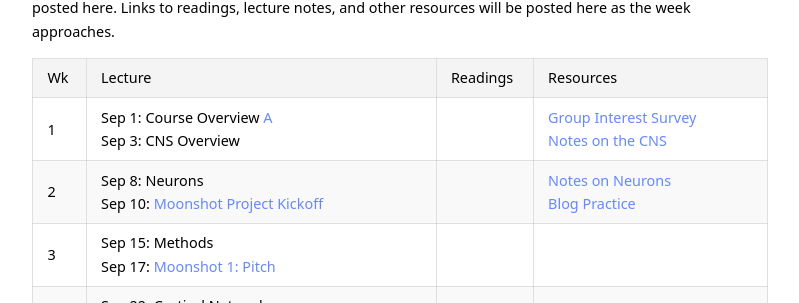
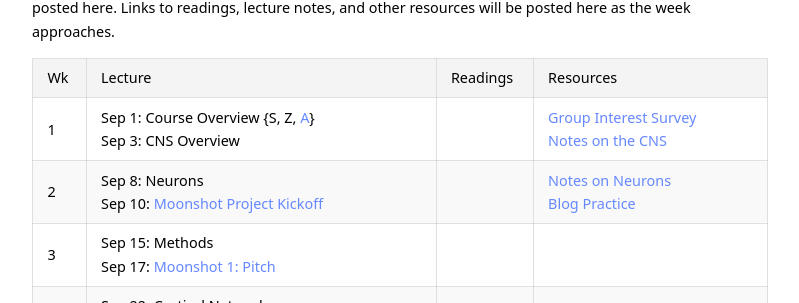
Before and after one commit to kschuler/ling104, a Jekyll site: the page built from index.md, in a window 1280 px wide and 900 px high, scrolled down 2090 px. Shown: the part 152-455 px from the top of the window, without its empty margins (240-1039 px from the left). Built offline with Jekyll 4.4.1, drawn with Linux system fonts in a browser that asks for light colours.

```diff
--- a/index.md
+++ b/index.md
@@ -59,7 +59,7 @@ Schedule is subject to change. All Zoom recordings (Z), lecture slides (S), and
 
 Wk  | Lecture | Readings | Resources
   --- | --- | --- | ---
-1 | Sep 1: Course Overview [A](https://public.3.basecamp.com/p/ismVEybSUKZi8Cs3Sr9K6gXw) <br> Sep 3: CNS Overview| | [Group Interest Survey](https://docs.google.com/forms/d/e/1FAIpQLSdU4Y-ZM0auaqjuSZLJ6Hw4xU5kR4_Wk7S1XUuww1IiI6QxPQ/viewform?usp=sf_link) <br>[Notes on the CNS](https://docs.google.com/document/d/1PRnxbS35voE_a0O-zt9b5AgpzA90kzHGQmPOjIeMIoo)
+1 | Sep 1: Course Overview {S, Z, [A](https://public.3.basecamp.com/p/ismVEybSUKZi8Cs3Sr9K6gXw)} <br> Sep 3: CNS Overview| | [Group Interest Survey](https://docs.google.com/forms/d/e/1FAIpQLSdU4Y-ZM0auaqjuSZLJ6Hw4xU5kR4_Wk7S1XUuww1IiI6QxPQ/viewform?usp=sf_link) <br>[Notes on the CNS](https://docs.google.com/document/d/1PRnxbS35voE_a0O-zt9b5AgpzA90kzHGQmPOjIeMIoo)
 2 | Sep 8: Neurons <br> Sep 10: [Moonshot Project Kickoff](https://public.3.basecamp.com/p/QFtKvwYFDHendp8jxeMFnpca) | | [Notes on Neurons](https://docs.google.com/document/d/10m2TaXG4dH76JJWaoWzONSnLYD6Opt5RjLd1bbx04pE/edit?usp=sharing)<br>[Blog Practice](https://canvas.upenn.edu/courses/1530046/assignments/8162693?module_item_id=18630336)
 3 | Sep 15: Methods <br> Sep 17: [Moonshot 1: Pitch](https://public.3.basecamp.com/p/cCVwCwUNQKxSiFcYNPSNWQ1k) | |
 4 | Sep 22: Cortical Networks <br> Sep 24: Big Question Pitch| | [Blog 1 due](https://canvas.upenn.edu/courses/1530046/assignments/8162711)
```
